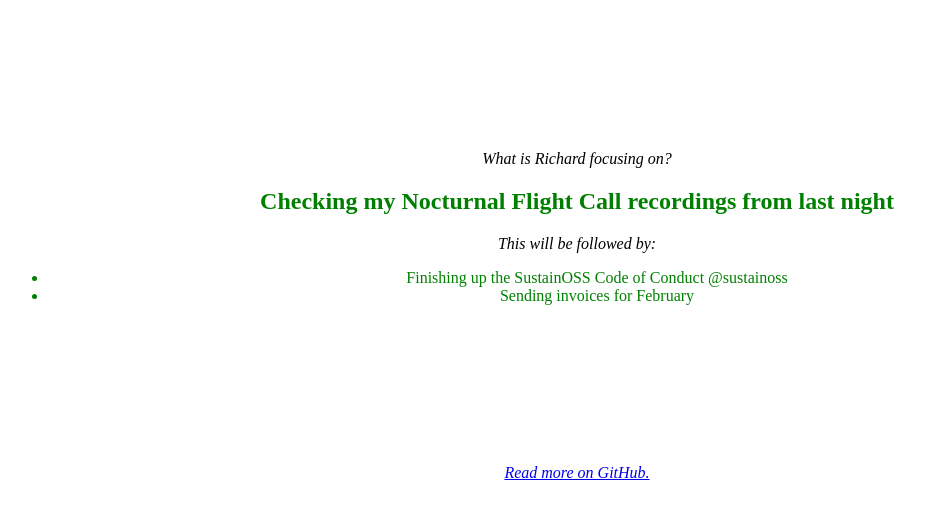
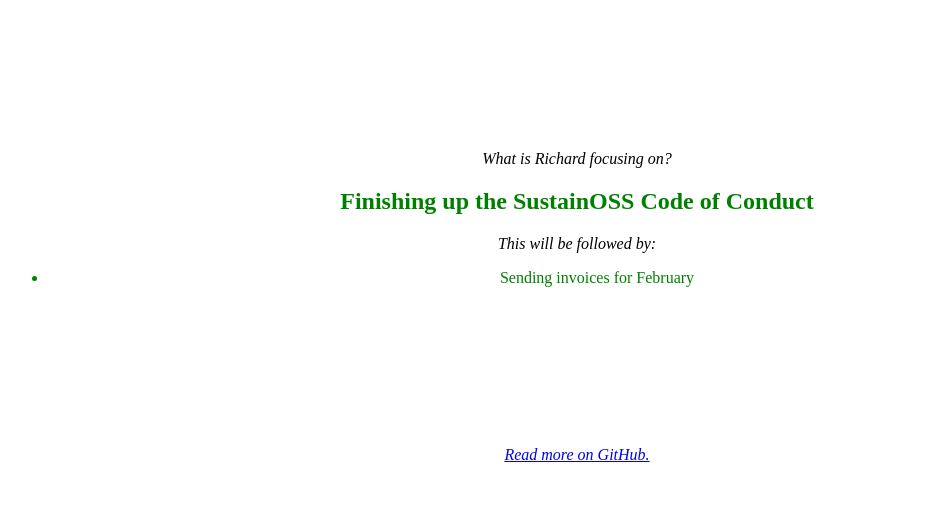
Before and after one commit to RichardLitt/what-is-richard-doing-now, a Jekyll site: the page built from index.md, in a window 1280 px wide. Shown: the top 519 px of the page, without its empty margins (63-988 px from the left). Built offline with Jekyll 4.4.1, drawn with Linux system fonts in a browser that asks for light colours; our own code applies the rules of GitHub Pages for plain Markdown files.

Commit message:
Moving on to the CoC

```diff
--- a/index.md
+++ b/index.md
@@ -1,11 +1,11 @@
 ---
-description: Checking my Nocturnal Flight Call recordings from last night
+description: Finishing up the SustainOSS Code of Conduct
 project:
 ---
 
 What is Richard focusing on?
 
-## Checking my Nocturnal Flight Call recordings from last night
+## Finishing up the SustainOSS Code of Conduct
 
 {% if page.project %}
   {% assign project = site.data.projects[page.project] %}
@@ -14,5 +14,4 @@ What is Richard focusing on?
 
 This will be followed by:
 
-- Finishing up the SustainOSS Code of Conduct @sustainoss
 - Sending invoices for February
```
Also changed, not shown: todo.md (+0 -1 lines).
